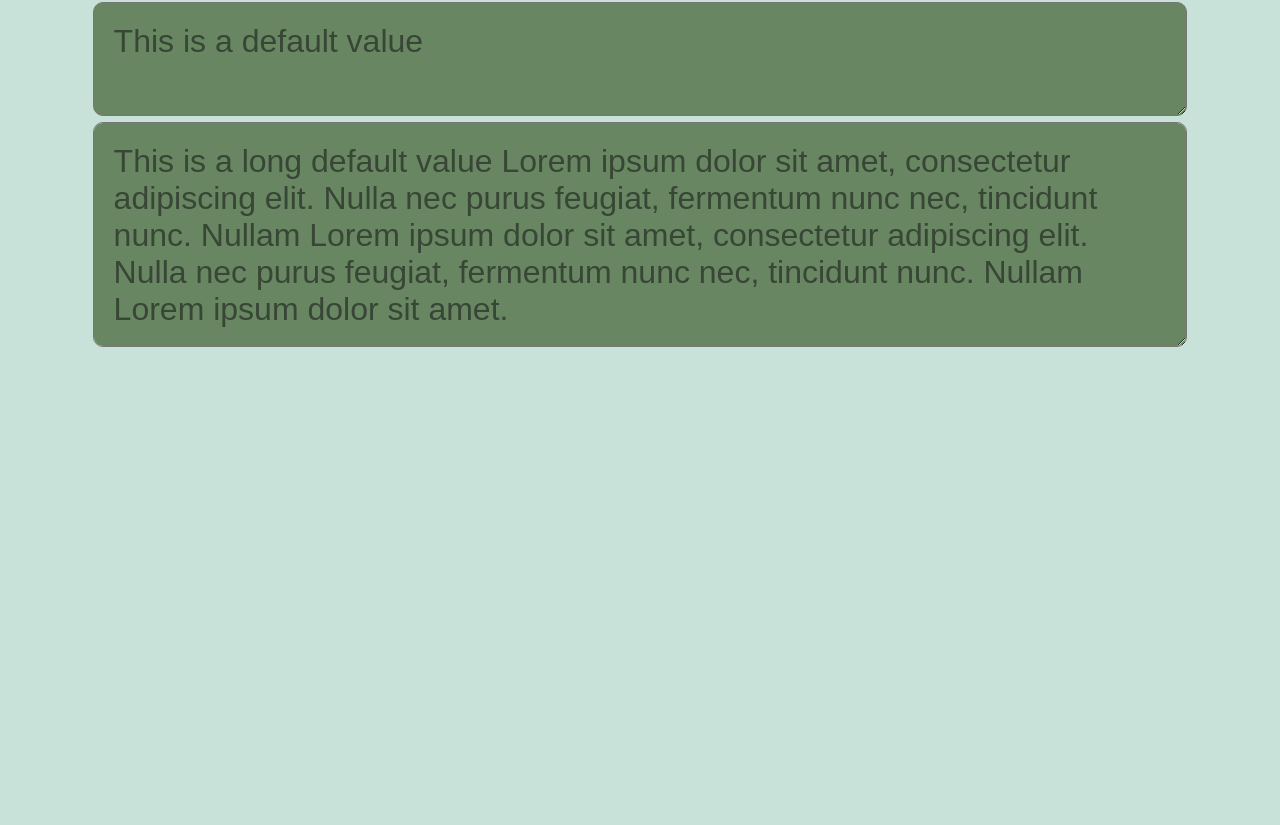
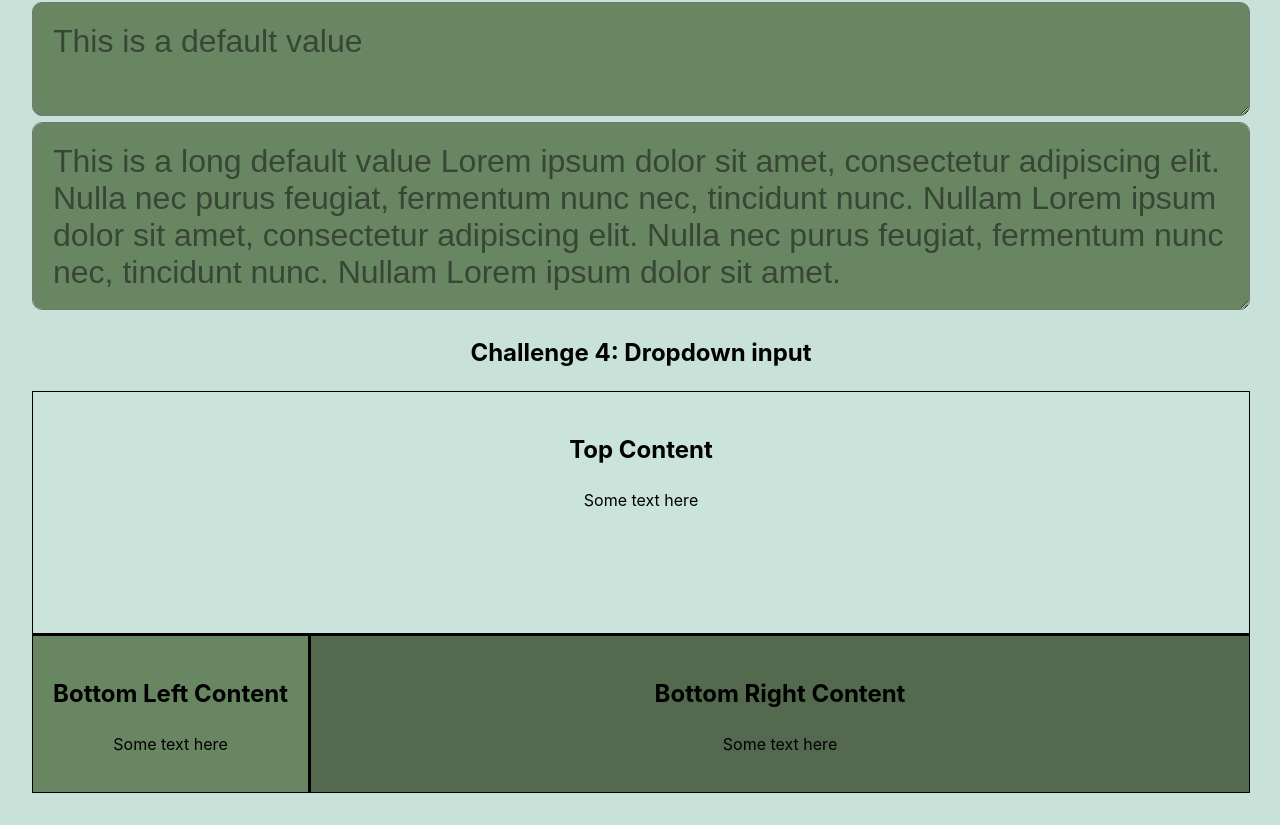
Before and after one commit to andreaml/advent-of-js, a React (Vite) app: page / in a window 1280 px wide. Shown: the part 744-1569 px from the top of the page. Before the commit the page ends 1129 px from the top, so only its background shows below. Built offline with nearby package versions, Linux system fonts and the light colour scheme.

Commit message:
Challenge 4 - Resizing panel

```diff
--- a/src/App.jsx
+++ b/src/App.jsx
@@ -3,6 +3,7 @@ import './App.css'
 import Challenge1 from './challenges/Challenge1'
 import Challenge2 from './challenges/Challenge2'
 import Challenge3 from './challenges/Challenge3'
+import Challenge4 from './challenges/Challenge4'
 
 
 function App() {
@@ -25,6 +26,8 @@ function App() {
         <Challenge2 />
         <h2>Challenge 3: Dropdown input</h2>
         <Challenge3 />
+        <h2>Challenge 4: Dropdown input</h2>
+        <Challenge4 />
       </div>
     </>
   )
--- /dev/null
+++ b/src/challenges/Challenge4/ResizingPanel/ResizingPanel.jsx
@@ -0,0 +1,41 @@
+
+import useAutoResize from './useAutoResize';
+import './index.styles.scss';
+
+const ResizingPanel = ({ topContent, bottomLeftContent, bottomRightContent }) => {
+    const {
+        parentRef,
+        bottomPanelRef,
+        leftPanelRef,
+        onResizingFinished,
+        onResizing,
+        onMouseDownXDivider,
+        onMouseDownYDivider,
+    } = useAutoResize();
+
+        return (
+        <div
+            ref={parentRef}
+            onMouseUpCapture={onResizingFinished}
+            onMouseLeave={onResizingFinished}
+            onMouseMove={onResizing}
+            className='resizing-panel'
+        >
+            <div className='resizing-panel__top'>{topContent}</div>
+
+            <div className='divider-y' onMouseDown={onMouseDownYDivider}></div>
+
+            <div ref={bottomPanelRef} className='resizing-panel__bottom'>
+                <div ref={leftPanelRef} className='resizing-panel__left'>
+                    {bottomLeftContent}
+                </div>
+
+                <div className='divider-x' onMouseDown={onMouseDownXDivider}></div>
+
+                <div className='resizing-panel__right'>{bottomRightContent}</div>
+            </div>
+        </div>
+    );
+};
+
+export default ResizingPanel;
--- /dev/null
+++ b/src/challenges/Challenge4/ResizingPanel/index.styles.scss
@@ -0,0 +1,49 @@
+@import '../../../styles/mixins';
+
+@include scope('resizing-panel ') {
+    $divider-width: 3px;
+    $divider-color: black;
+
+    border: 1px solid $divider-color;
+    display: flex;
+    flex-flow: column nowrap;
+    height: 50vh;
+    max-width: 100%;
+    width: calc(100vw - 64px);
+
+    .divider-y {
+        background-color: $divider-color;
+        cursor: row-resize;
+        height: $divider-width;
+        width: 100%;
+    }
+
+    .divider-x {
+        background-color: $divider-color;
+        cursor: col-resize;
+        height: 100%;
+        width: $divider-width;
+    }
+
+    &__top {
+        flex: 1;
+        overflow: scroll;
+    }
+
+    &__bottom {
+        align-items: stretch;
+        border: 0;
+        display: flex;
+        flex-flow: row nowrap;
+        height: auto;
+        min-height: 100px;
+    }
+
+    &__left, &__right {
+        overflow: scroll;
+    }
+
+    &__right {
+        flex: 1;
+    }
+}
--- /dev/null
+++ b/src/challenges/Challenge4/ResizingPanel/useAutoResize.js
@@ -0,0 +1,98 @@
+import {useState, useEffect, createRef} from 'react';
+
+const useAutoResize = () => {
+    const [ isResizing, setIsResizing ] = useState(false);
+    const [dividerXPosition, setDividerXPosition] = useState(0);
+    const [dividerYPosition, setDividerYPosition] = useState(0);
+    const [leftPanelWidth, setLeftPanelWidth] = useState(0);
+    const [bottomPanelHeight, setBottomPanelHeight] = useState(0);
+    const parentRef = createRef();
+    const leftPanelRef = createRef();
+    const bottomPanelRef = createRef();
+    const MIN_PANEL_SIZE = 100;
+
+
+    useEffect(() => {
+        if (leftPanelRef.current) {
+            if (!leftPanelWidth) {
+                setLeftPanelWidth(leftPanelRef.current?.clientWidth);
+                return;
+            }
+            leftPanelRef.current.style.width = `${leftPanelWidth}px`;
+        }
+    }, [leftPanelWidth, leftPanelRef]);
+
+    useEffect(() => {
+        if (bottomPanelRef.current) {
+            if (!bottomPanelHeight) {
+                setBottomPanelHeight(bottomPanelRef.current?.clientHeight);
+                return;
+            }
+            bottomPanelRef.current.style.height = `${bottomPanelHeight}px`;
+        }
+    }, [bottomPanelHeight, bottomPanelRef]);
+
+
+    const onMouseDownXDivider = (e) => {
+        setDividerXPosition(e.screenX);
+        setIsResizing(true);
+    }
+
+    const onMouseDownYDivider = (e) => {
+        setDividerYPosition(e.screenY);
+        setIsResizing(true);
+    }
+
+    const onResizingX = (e) => {
+        if (isResizing && leftPanelWidth && dividerXPosition) {
+            const parentWidth = parentRef.current.clientWidth;
+            let newWidth = leftPanelWidth + e.screenX - dividerXPosition;
+            if (newWidth < MIN_PANEL_SIZE) {
+                newWidth = MIN_PANEL_SIZE;
+            } else if (newWidth > parentWidth - MIN_PANEL_SIZE) {
+                newWidth = parentWidth - MIN_PANEL_SIZE;
+            }
+            setDividerXPosition(e.screenX);
+            setLeftPanelWidth(newWidth);
+        }
+    }
+
+    const onResizingY = (e) => {
+        if (isResizing && bottomPanelHeight && dividerYPosition) {
+            const parentHeight = parentRef.current.clientHeight;
+            let newHeight = bottomPanelHeight - e.screenY + dividerYPosition;
+            if (newHeight < MIN_PANEL_SIZE) {
+                newHeight = MIN_PANEL_SIZE;
+            } else if (newHeight > parentHeight - MIN_PANEL_SIZE) {
+                newHeight = parentHeight - MIN_PANEL_SIZE;
+            }
+            setDividerYPosition(e.screenY);
+            setBottomPanelHeight(newHeight);
+        }
+    }
+
+    const onResizing = (e) => {
+        onResizingX(e);
+        onResizingY(e);
+    }
+
+    const onResizingFinished = () => {
+        if (isResizing) {
+            setIsResizing(false);
+            setDividerXPosition(0);
+            setDividerYPosition(0);
+        }
+    }
+
+    return {
+        leftPanelRef,
+        bottomPanelRef,
+        parentRef,
+        onResizingFinished,
+        onResizing,
+        onMouseDownXDivider,
+        onMouseDownYDivider
+    };
+}
+
+export default useAutoResize;
--- /dev/null
+++ b/src/challenges/Challenge4/index.jsx
@@ -0,0 +1,48 @@
+/*  Challenge Brief:
+    Today’s challenge is to build a resizable text area.
+    As you text into the text area, it should grow to accommodate the amount of text.
+    If you pass in a default value, it should resize the initial display for the default amount of content.
+    There aren’t any project files for today’s challenge.
+
+    Bonus: Convert this into reusable code. For example, if you’re using React convert this into a custom hook.
+
+    Source: https://store.selfteach.me/view/courses/advent-of-javascript-2024/2875661-challenge-3-resizable-text-area/9312332-challenge-3
+*/
+
+import React from 'react';
+import ResizingPanel from './ResizingPanel/ResizingPanel';
+
+const Challenge4 = () => {
+    const topContent = (
+        <div style={{height: "100%", padding: 20, backgroundColor: "#CAE3DB"}}>
+            <h2>Top Content</h2>
+            <p>Some text here</p>
+        </div>
+    );
+
+    const bottomLeftContent = (
+        <div style={{height: "100%", padding: 20, backgroundColor: "#698662"}}>
+            <h2>Bottom Left Content</h2>
+            <p>Some text here</p>
+        </div>
+    );
+
+    const bottomRightContent = (
+        <div style={{height: "100%", padding: 20, backgroundColor: "#536A4E"}}>
+            <h2>Bottom Right Content</h2>
+            <p>Some text here</p>
+        </div>
+    );
+
+    return (
+        <div>
+            <ResizingPanel
+                topContent={topContent}
+                bottomLeftContent={bottomLeftContent}
+                bottomRightContent={bottomRightContent}
+            />
+        </div>
+    );
+};
+
+export default Challenge4;
```
